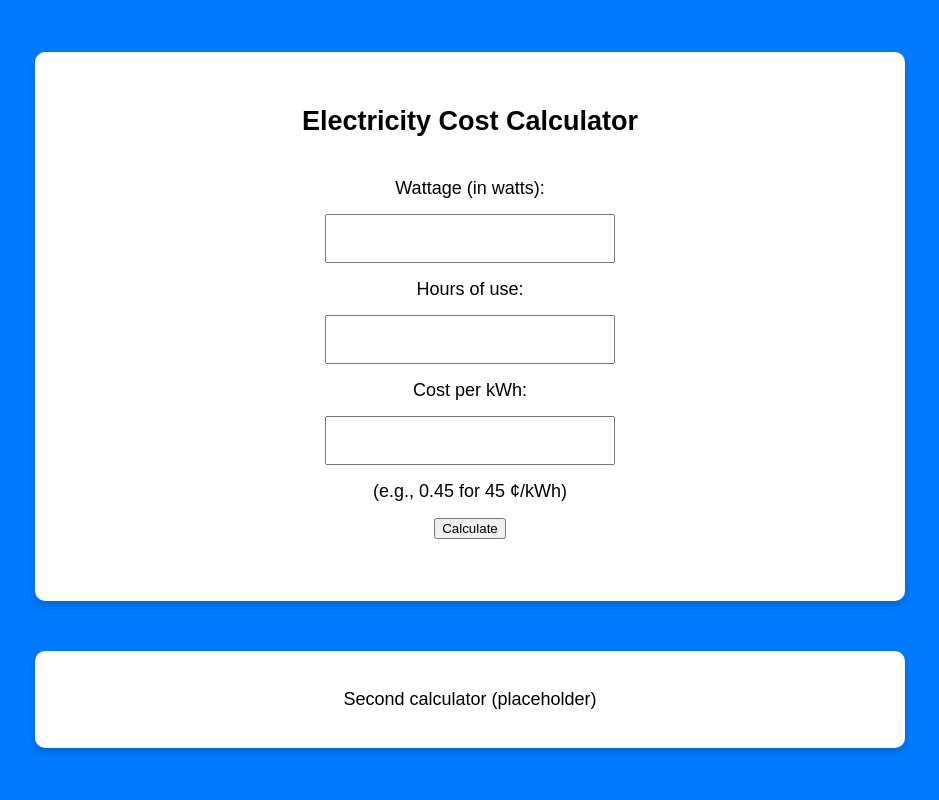
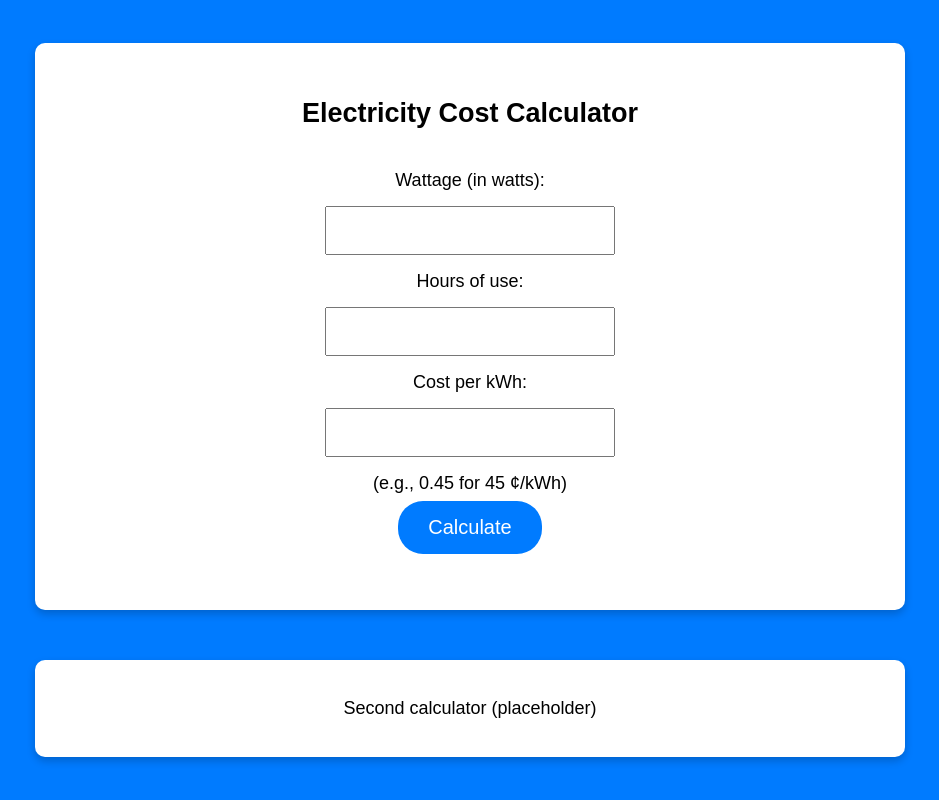
Before and after one commit to c9obvi/electrical-estimator, a Flask app: page / in a window 1280 px wide. Shown: the whole page, without its empty margins (170-1109 px from the left). Run offline with Flask 3, Linux system fonts and the light colour scheme.

Commit message:
fixed button size/style and font sizing overall

```diff
--- a/static/styles.css
+++ b/static/styles.css
@@ -70,6 +70,22 @@ input[type=number] {
   -moz-appearance: textfield;
 }
 
+button#calculateButton {
+    padding: 15px 30px; /* Larger padding makes the button larger */
+    font-size: 20px; /* Larger font size for the text on the button */
+    background-color: #007bff; /* Button color */
+    color: white; /* Text color */
+    border: none; /* No border */
+    border-radius: 25px; /* Rounded corners */
+    cursor: pointer; /* Changes the mouse pointer to indicate it's clickable */
+    outline: none; /* Removes the outline to keep the design clean */
+}
+
+button#calculateButton:hover {
+    background-color: #0056b3; /* Darker shade on hover for visual feedback */
+}
+
+
 /* Responsive styles for screens less than 600px wide */
 @media (max-width: 1290px) {
     .grid-container {
```
